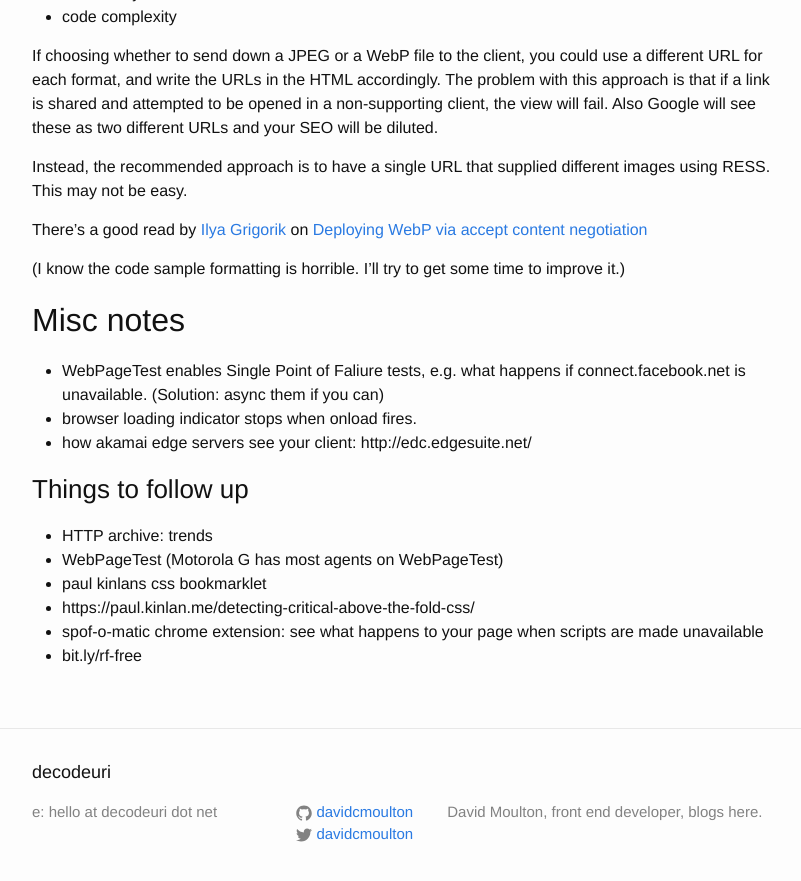
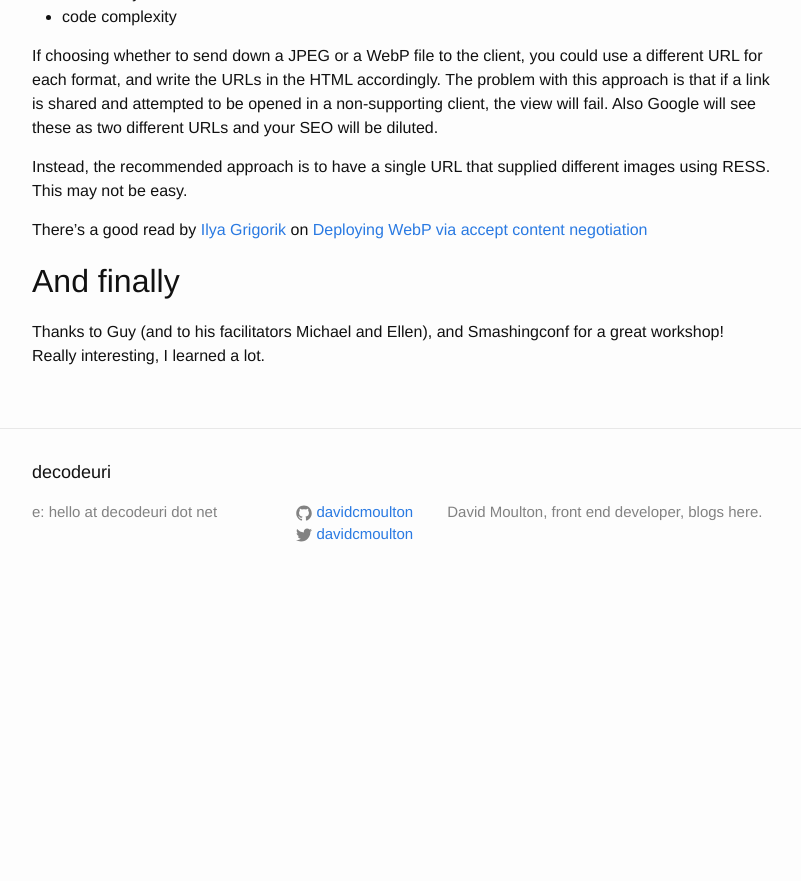
Before and after one commit to davidcmoulton/decodeuri, a Jekyll site: the page built from _posts/2015-03-16-smashingconf-2015-rwd-performance-optimisation.md, in a window 1280 px wide and 900 px high, scrolled down 7914 px. Shown: the top 881 px of the window, without its empty margins (238-1039 px from the left). Built offline with Jekyll 4.4.1, drawn with Linux system fonts in a browser that asks for light colours; after the commit the page ends 8520 px from its top, so only the background shows below that; some of the changed text lies outside the part shown.

Commit message:
Add close to Smashing RWD (@guypod) post

```diff
--- a/_posts/2015-03-16-smashingconf-2015-rwd-performance-optimisation.md
+++ b/_posts/2015-03-16-smashingconf-2015-rwd-performance-optimisation.md
@@ -292,8 +292,11 @@
 
 There's a good read by [Ilya Grigorik](https://twitter.com/igrigorik) on [Deploying WebP via accept content negotiation](https://www.igvita.com/2013/05/01/deploying-webp-via-accept-content-negotiation/)
 
-(I know the code sample formatting is horrible. I'll try to get some time to improve it.)
+## And finally
 
+Thanks to Guy (and to his facilitators Michael and Ellen), and Smashingconf for a great workshop! Really interesting, I learned a lot.
+
+<!--
 ## Misc notes
 
 - WebPageTest enables Single Point of Faliure tests, e.g. what happens if connect.facebook.net is unavailable. (Solution: async them if you can)
@@ -308,3 +311,5 @@
 - https://paul.kinlan.me/detecting-critical-above-the-fold-css/
 - spof-o-matic chrome extension: see what happens to your page when scripts are made unavailable
 - bit.ly/rf-free
+
+-->
```
Also changed, not shown: other parts of _posts/2015-03-16-smashingconf-2015-rwd-performance-optimisation.md (+1 -1 lines).
